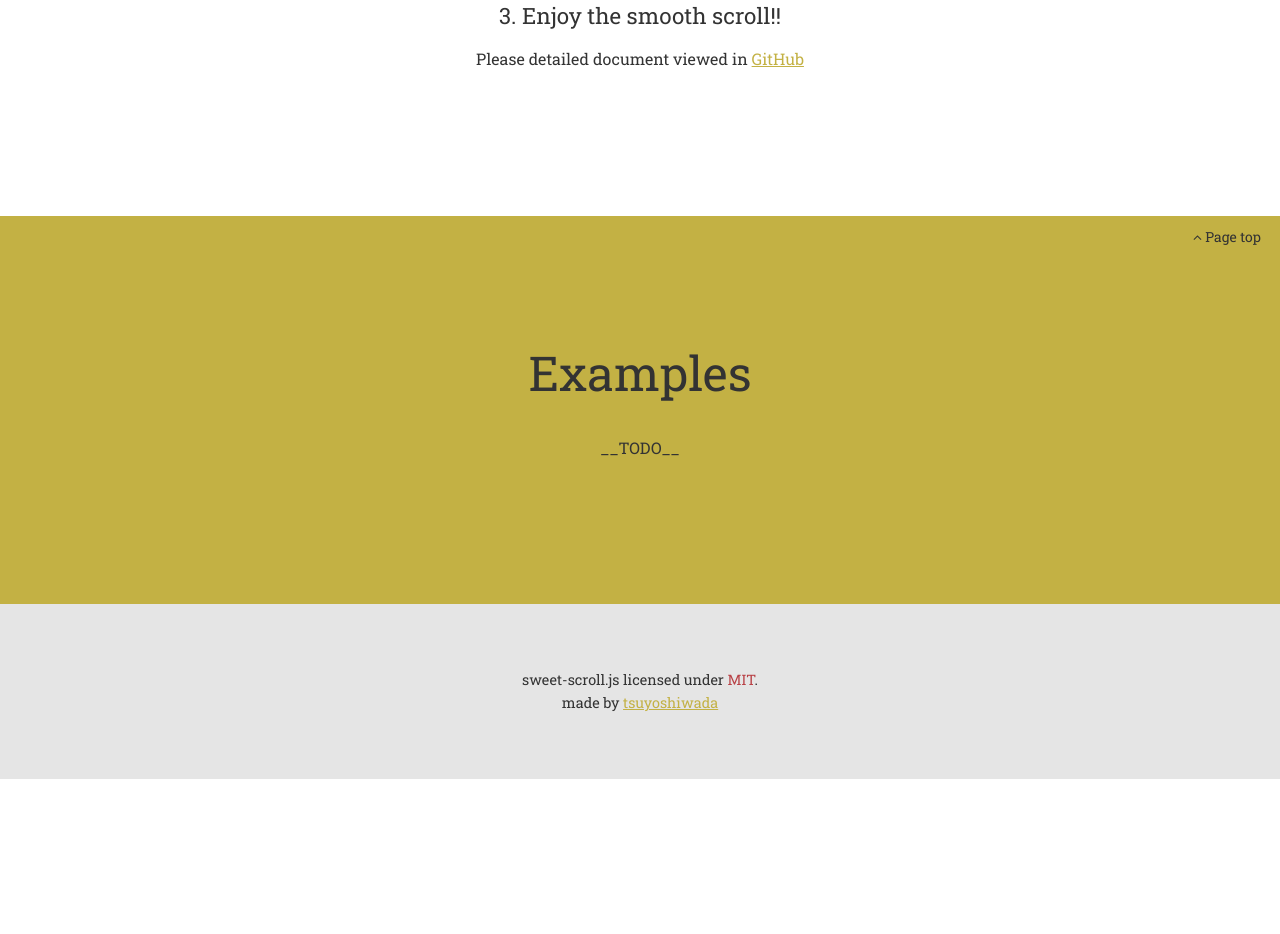
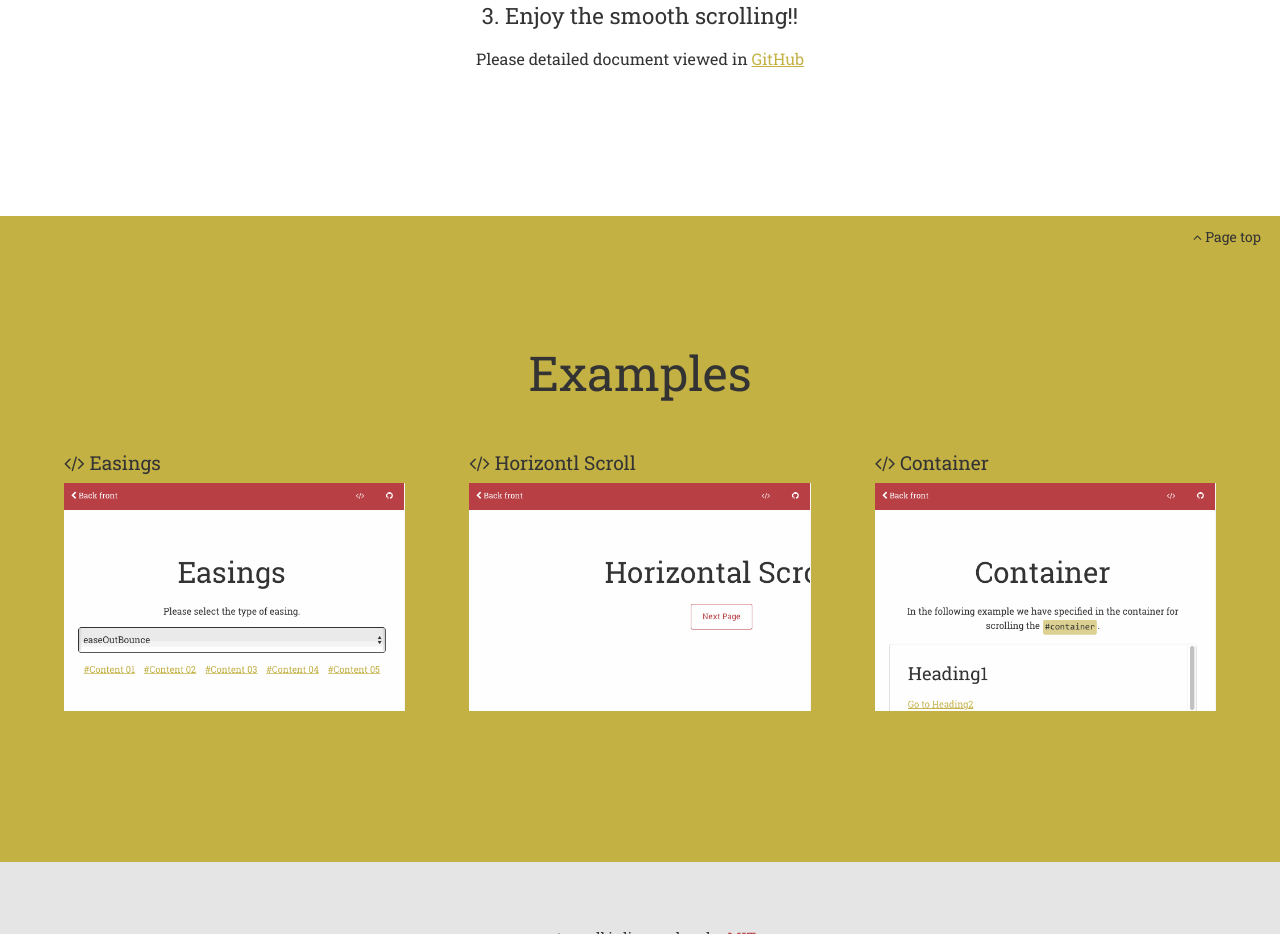
Before and after one commit to wadackel/sweet-scroll, a website: page demo/index.html in a window 1280 px wide. Shown: the part 1826-2760 px from the top of the page. Before the commit the page ends 2605 px from the top, so only its background shows below. Drawn offline with Linux system fonts and the light colour scheme.

Commit message:
Add demo images

```diff
--- a/demo/index.html
+++ b/demo/index.html
@@ -18,6 +18,7 @@
       <p>Modern and the <span>sweet</span> smooth scroll library.</p>
       <p>
         <a class="btn" href="https://github.com/tsuyoshiwada/sweet-scroll"><i class="fa fa-github"></i> Document on GitHub</a>
+        <a class="btn" href="https://raw.githubusercontent.com/tsuyoshiwada/sweet-scroll/master/sweet-scroll.min.js"><i class="fa fa-cloud-download"></i> Download</a>
       </p>
       <a class="arrow" href="#features"><i class="fa fa-chevron-down"></i></a>
     </div>
@@ -44,14 +45,33 @@
     <pre><code class="javascript">import SweetScroll from "sweet-scroll"
 
 const sweetScroll = new SweetScroll({/* some options*/});</code></pre>
-    <h3>3. Enjoy the smooth scroll!!</h3>
+    <h3>3. Enjoy the smooth scrolling!!</h3>
     <p>Please detailed document viewed in <a href="https://github.com/tsuyoshiwada/sweet-scroll">GitHub</a></p>
     <a class="page-top" href="#header"><i class="fa fa-angle-up"></i> Page top</a>
   </section>
 
   <section id="example">
     <h2>Examples</h2>
-    <p>__TODO__</p>
+    <ul>
+      <li>
+        <a href="./easings.html">
+          <h3><i class="fa fa-code"></i> Easings</h3>
+          <img src="./images/easings.gif" alt="Easings">
+        </a>
+      </li>
+      <li>
+        <a href="./horizontal.html">
+          <h3><i class="fa fa-code"></i> Horizontl Scroll</h3>
+          <img src="./images/horizontal.gif" alt="Horizontal Scroll">
+        </a>
+      </li>
+      <li>
+        <a href="./container.html">
+          <h3><i class="fa fa-code"></i> Container</h3>
+          <img src="./images/container.gif" alt="Container">
+        </a>
+      </li>
+    </ul>
     <a class="page-top" href="#header"><i class="fa fa-angle-up"></i> Page top</a>
   </section>
 
@@ -71,18 +91,7 @@ const sweetScroll = new SweetScroll({/* some options*/});</code></pre>
 
     // Sweet Scroll!!
     var sweetScroll = new SweetScroll({
-      trigger: "a[href^='#']",
-      beforeScroll: function(scroll) {
-        console.log("beforeScroll: ", scroll);
-        // return false;
-      },
-      afterScroll: function(scroll) {
-        console.log("afterScroll: ", scroll);
-      },
-      cancelScroll: function() {
-        console.log("cancelScroll");
-        // return false;
-      }
+      trigger: "a[href^='#']"
     });
   }, false);
   </script>
--- a/demo/sass/style.scss
+++ b/demo/sass/style.scss
@@ -269,6 +269,51 @@ section {
 
 #example {
   background: $color-secondary;
+  ul {
+    margin-right: -2rem;
+    margin-left: -2rem;
+    padding-right: 2rem;
+    padding-left: 2rem;
+    list-style: none;
+    text-align: center;
+    font-size: 0;
+  }
+  li {
+    display: inline-block;
+    width: 33.33%;
+    padding: 0 1rem;
+    text-align: left;
+    font-size: 1rem;
+    > a {
+      display: block;
+      padding: 1rem;
+      color: #333;
+      text-decoration: none;
+      transition: all .2s ease-out;
+      img {
+        transform: translate(0, 0);
+        transition: all .2s ease-out;
+      }
+      &:hover {
+        background: darken($color-secondary, 5%);
+        img {
+          box-shadow: 5px 5px 0 rgba(0, 0, 0, .7);
+          transform: translate(-5px, -5px);
+        }
+      }
+    }
+  }
+  h3 {
+    margin: 0 0 .5em 0;
+    font-size: 1.2rem;
+  }
+
+  @media screen and (max-width: 768px) {
+    li {
+      display: block;
+      width: 100%;
+    }
+  }
 }
 
 #footer {
```
Also changed, not shown: demo/css/style.css, demo/images/container.gif (added), demo/images/easings.gif (added), demo/images/horizontal.gif (added), 1 other file.
